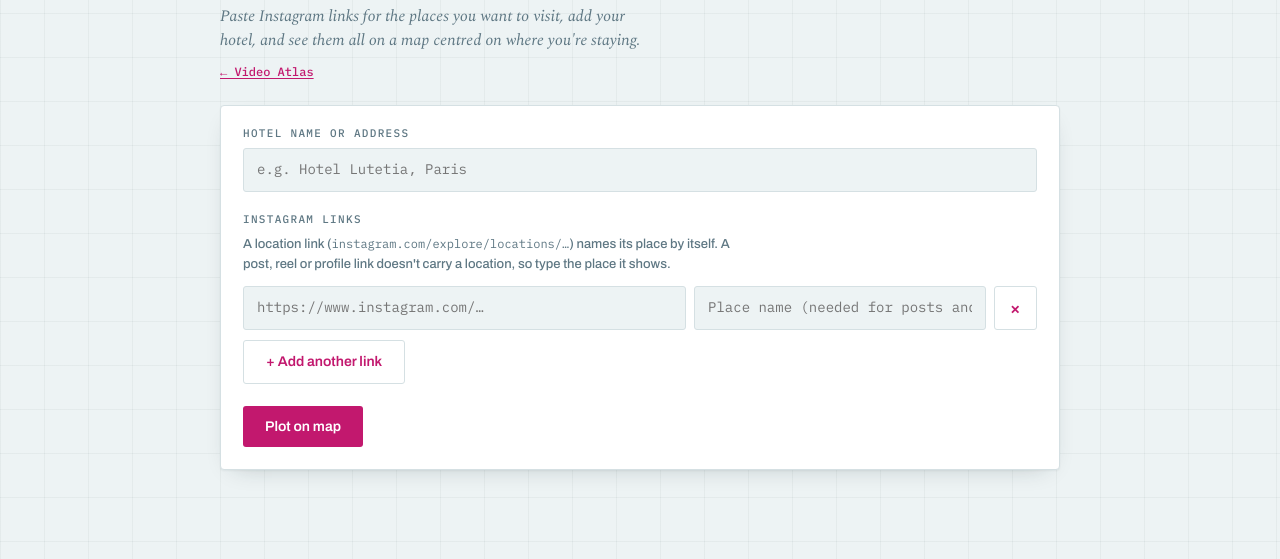
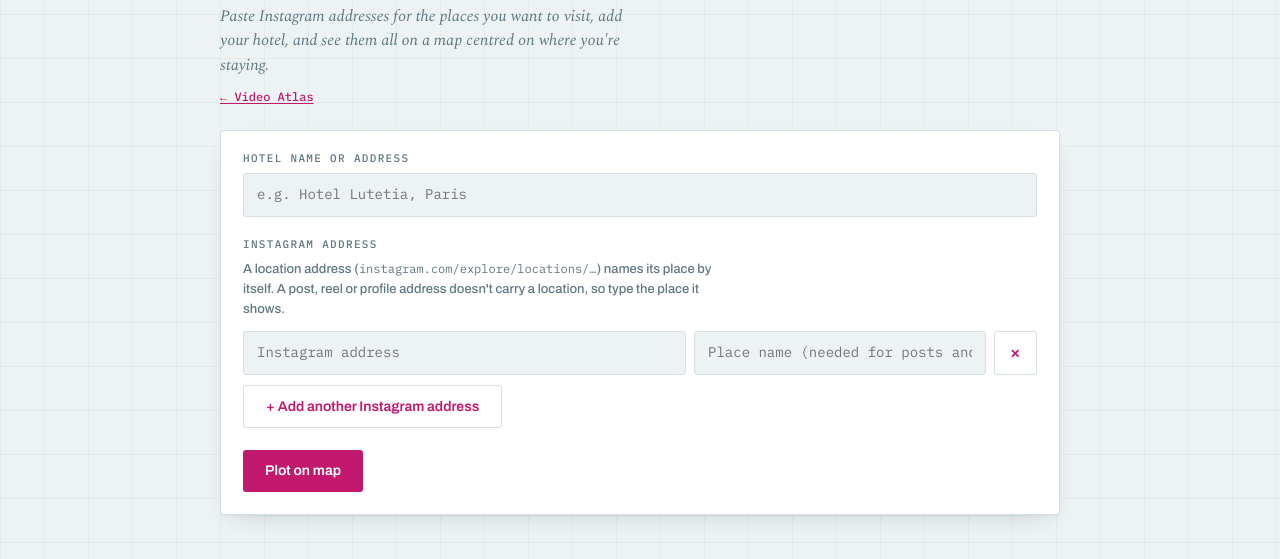
Before and after one commit to TestBuilds-ops/GIT_1, a plain HTML site: page instagram.html in a window 1280 px wide. Shown: the part 107-666 px from the top of the page. Drawn offline with nearby package versions, Linux system fonts and the light colour scheme.

Commit message:
Label the Instagram entry boxes "Instagram address"
Co-Authored-By: Claude Opus 5.5 <noreply@anthropic.com>
Claude-Session: https://claude.ai/code/session_01D948qeVrU1Uo1gBXXebNVE

```diff
--- a/instagram.html
+++ b/instagram.html
@@ -15,7 +15,7 @@
         <header class="masthead">
             <p class="eyebrow">Instagram, charted from your hotel</p>
             <h1>Stay Map</h1>
-            <p class="standfirst">Paste Instagram links for the places you want to visit, add your hotel, and see them all on a map centred on where you're staying.</p>
+            <p class="standfirst">Paste Instagram addresses for the places you want to visit, add your hotel, and see them all on a map centred on where you're staying.</p>
             <nav class="crosslink"><a href="./">&larr; Video Atlas</a></nav>
         </header>
 
@@ -28,11 +28,11 @@
                 </div>
 
                 <fieldset class="links">
-                    <legend>Instagram links</legend>
-                    <p class="hint">A location link (<code>instagram.com/explore/locations/&hellip;</code>) names its place by itself.
-                       A post, reel or profile link doesn't carry a location, so type the place it shows.</p>
+                    <legend>Instagram address</legend>
+                    <p class="hint">A location address (<code>instagram.com/explore/locations/&hellip;</code>) names its place by itself.
+                       A post, reel or profile address doesn't carry a location, so type the place it shows.</p>
                     <ol id="link-rows"></ol>
-                    <button type="button" id="add-row" class="ghost">+ Add another link</button>
+                    <button type="button" id="add-row" class="ghost">+ Add another Instagram address</button>
                 </fieldset>
 
                 <div class="row actions">
@@ -51,7 +51,7 @@
             <div id="map" class="map" role="region" aria-label="Map of the hotel and Instagram places"></div>
             <ul class="key">
                 <li><i class="hotel-key"></i> Hotel</li>
-                <li><i class="solid"></i> Place from an Instagram link (numbered as listed)</li>
+                <li><i class="solid"></i> Place from an Instagram address (numbered as listed)</li>
             </ul>
         </section>
 
@@ -67,7 +67,7 @@
                         <tr>
                             <th scope="col">#</th>
                             <th scope="col">Place</th>
-                            <th scope="col">Instagram link</th>
+                            <th scope="col">Instagram address</th>
                             <th scope="col">From hotel</th>
                             <th scope="col">Geocoded address</th>
                         </tr>
@@ -81,10 +81,10 @@
     <template id="row-template">
         <li class="link-row">
             <input class="field ig-url" type="url" autocomplete="off" spellcheck="false"
-                   placeholder="https://www.instagram.com/…" aria-label="Instagram link">
+                   placeholder="Instagram address" aria-label="Instagram address">
             <input class="field ig-place" type="text" autocomplete="off"
                    placeholder="Place name (needed for posts and reels)" aria-label="Place name">
-            <button type="button" class="ghost remove" aria-label="Remove this link">&times;</button>
+            <button type="button" class="ghost remove" aria-label="Remove this Instagram address">&times;</button>
         </li>
     </template>
 
--- a/js/instagram.js
+++ b/js/instagram.js
@@ -299,12 +299,12 @@ form.addEventListener("submit", async (event) => {
         if (!link.url && !link.place) return;
         const parsed = parseInstagram(link.url);
         if (!parsed) {
-            problems.push("Link " + (i + 1) + " isn't an Instagram post, reel, profile or location link.");
+            problems.push("Instagram address " + (i + 1) + " isn't a post, reel, profile or location address.");
             return;
         }
         const name = link.place || parsed.place;
         if (!name) {
-            problems.push("Link " + (i + 1) + " is a " + parsed.kind +
+            problems.push("Instagram address " + (i + 1) + " is a " + parsed.kind +
                 ", which doesn't say where it is. Type the place name next to it.");
             return;
         }
```
